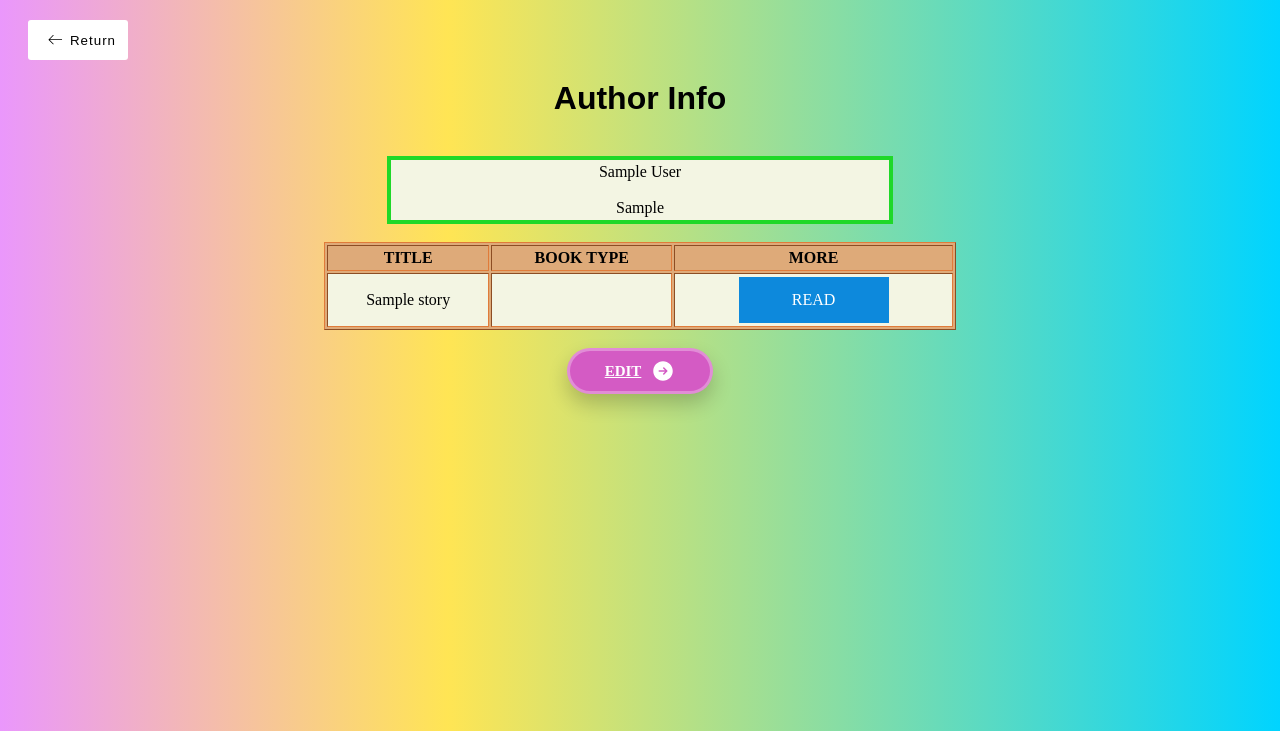
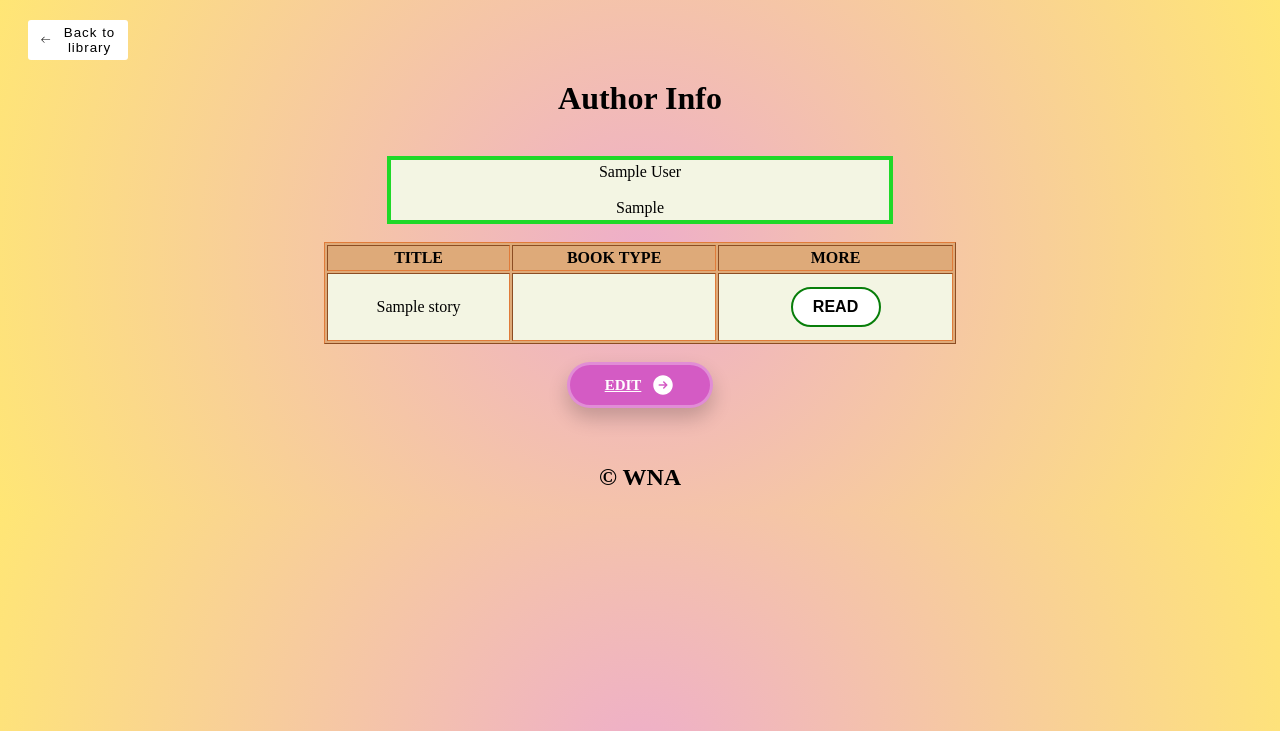
Before and after one commit to wannuraisyah/elibrary, a PHP site: page /author_info.php?id=1 in a window 1280 px wide. Shown: the top 731 px of the page. Run offline with PHP 8.4, Linux system fonts and the light colour scheme; tables that the repository leaves empty or names only in its code hold one stand-in row (values such as "Sample post").

Commit message:
Update author_info.php

```diff
--- a/author_info.php
+++ b/author_info.php
@@ -20,7 +20,7 @@
 	}
 ?>
 <style>
-		<?php include 'style.css' ?>
+		<?php include('style.css'); ?>
 	    .container {
 	    position: relative;
 		text-align: center;
@@ -59,13 +59,17 @@
 			width: 50%;
 		}
 
+		h1{
+			font-family: mv boli;
+		}
+
 	</style>
-<body class="container2">
+<body class="container">
     <meta name="viewreport" content="width=device-width, initial-scale=1">
 
 		<button onclick="document.location='author_list.php'" class="buttonback">
 		<svg height="20" width="20" xmlns="http://www.w3.org/2000/svg" version="1.1" viewBox="0 0 1024 1024"><path d="M874.690416 495.52477c0 11.2973-9.168824 20.466124-20.466124 20.466124l-604.773963 0 188.083679 188.083679c7.992021 7.992021 7.992021 20.947078 0 28.939099-4.001127 3.990894-9.240455 5.996574-14.46955 5.996574-5.239328 0-10.478655-1.995447-14.479783-5.996574l-223.00912-223.00912c-3.837398-3.837398-5.996574-9.046027-5.996574-14.46955 0-5.433756 2.159176-10.632151 5.996574-14.46955l223.019353-223.029586c7.992021-7.992021 20.957311-7.992021 28.949332 0 7.992021 8.002254 7.992021 20.957311 0 28.949332l-188.073446 188.073446 604.753497 0C865.521592 475.058646 874.690416 484.217237 874.690416 495.52477z"></path></svg>
-		<span>Return</span>
+		<span>Back to library</span>
 		</button>
 		<center>
 		  <h1>Author Info</h1>
@@ -81,7 +85,6 @@
                     </center>
                 </td>
             </tr>
-
 		</table><br>
 		<table class="tableba" id="data" border="1px">
 			<tr>
@@ -132,7 +135,7 @@ while ($row = mysqli_fetch_array($show)) {
 			echo "<tr>";
 			echo "<td><center>" . htmlspecialchars($row['title']) . "</center></td>";
 			echo "<td><center>" . htmlspecialchars($row['type']) . "</center></td>";
-    echo "<td><center><a href='book_info.php?id=" . intval($row['id']) . "' class='more'>READ</a></center></td>";
+			echo "<td><center><button onclick=document.location='book_info.php?id=" . intval($row['id']) . "' class='buttong'>READ</button></center></td>";
 			echo "</tr>";
 		}
 		?>
@@ -160,4 +163,6 @@ while ($row = mysqli_fetch_array($show)) {
 		</center>
     </div>
 </body>
+<br>
+<footer><center><h2>&copy; WNA</h2></center></footer>
 </html>
```
Lines whose indentation alone changed are shown as unchanged.
